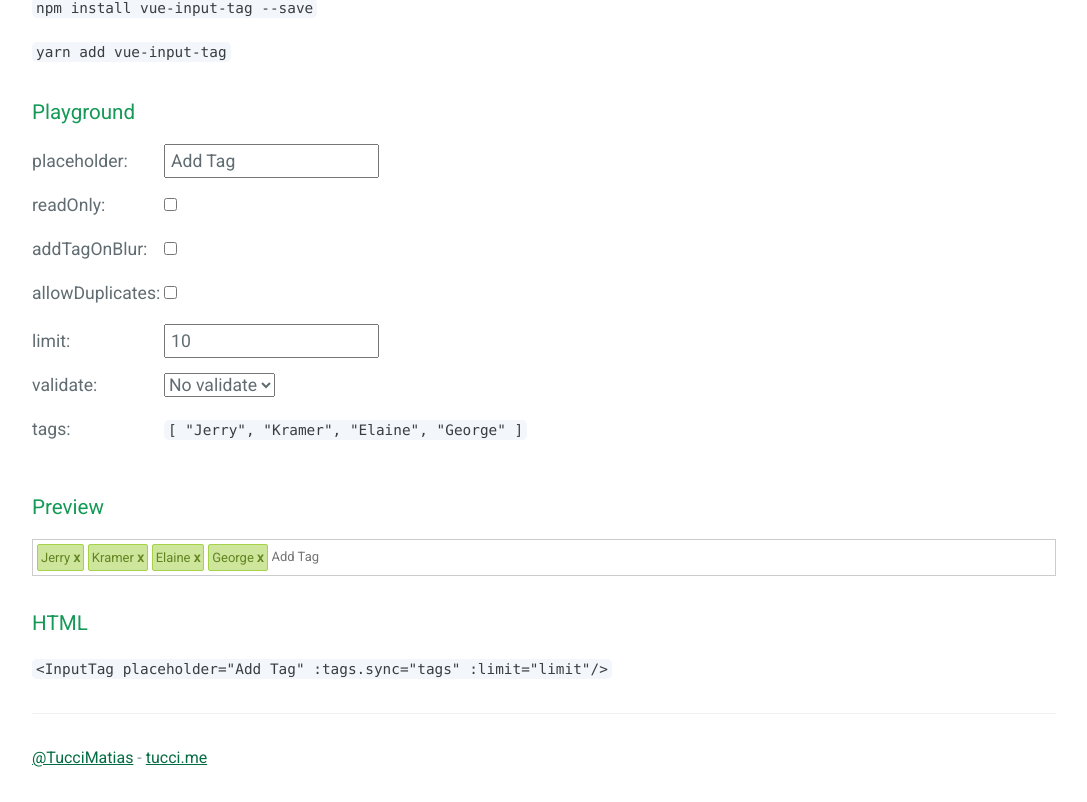
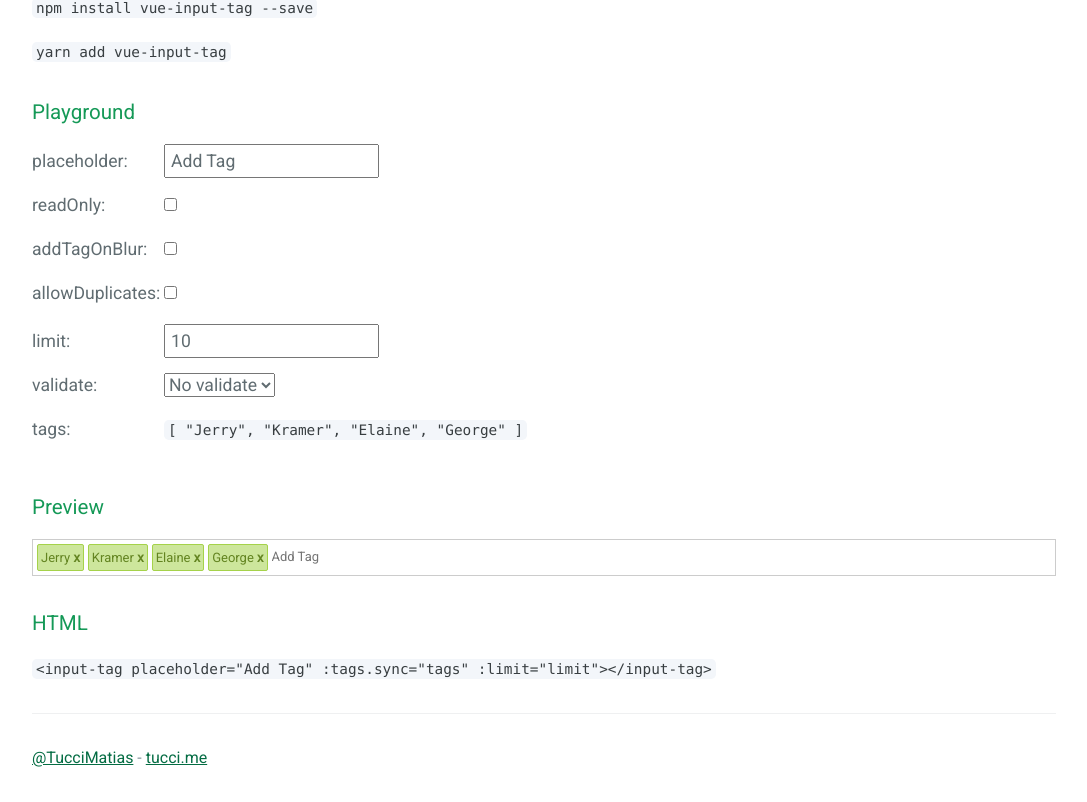
Before and after one commit to matiastucci/vue-input-tag, a Vue app: page / in a window 1280 px wide. Shown: the part 446-1248 px from the top of the page, without its empty margins (96-1183 px from the left). Built offline with nearby package versions, Linux system fonts and the light colour scheme.

Commit message:
update tag

```diff
--- a/src/App.vue
+++ b/src/App.vue
@@ -23,7 +23,7 @@ export default {
 
   methods: {
     getPreviewHTML() {
-      let html = "<InputTag";
+      let html = "<input-tag";
       html += this.placeholder ? ` placeholder="${this.placeholder}"` : "";
       html += this.tags ? ' :tags.sync="tags"' : "";
       html += this.readOnly ? ' :read-only="true"' : "";
@@ -31,7 +31,7 @@ export default {
       html += this.allowDuplicates ? ' :allow-duplicates="true"' : "";
       html += this.limit ? ' :limit="limit"' : "";
       html += this.validate ? ` validate="${this.validate}"` : "";
-      return `${html}/>`;
+      return `${html}></input-tag>`;
     }
   }
 };
```
Also changed, not shown: 1 other file (tests, documents, lock files or other folders).
